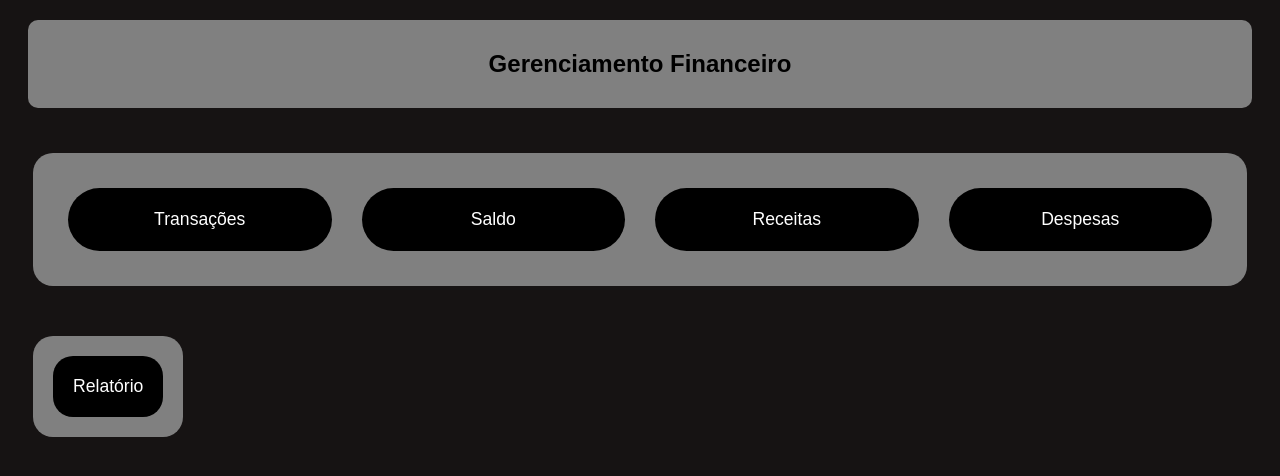
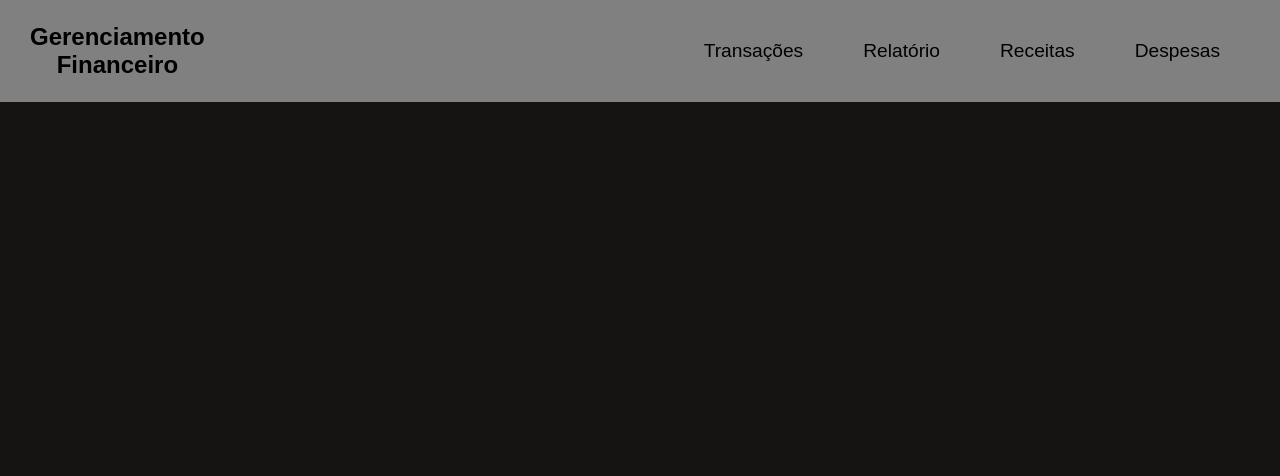
Before and after one commit to HarkyzinPROGRAMAS/Gerenciamento-Financeiro, a plain HTML site: page frontend.html in a window 1280 px wide. Drawn offline with Linux system fonts and the light colour scheme.

Commit message:
design reformulado

```diff
--- a/frontend.html
+++ b/frontend.html
@@ -8,24 +8,16 @@
     </head>
     <body>
         <section class = "titulo">
-        <header>
-            <h1>Gerenciamento Financeiro</h1>
-        </header>
-        </section>
+            <header class="header">
+                <h2>Gerenciamento <br>Financeiro</h2>
 
-        <section class = "subtitulo">
-            <div class ="botoesSUB">
-                <a href="/paginas/transacoes.html">Transações</a>
-                <a href="/paginas/saldo.html">Saldo</a>
-                <a href="/paginas/receitas.html">Receitas</a>
-                <a href="/paginas/despesas.html">Despesas</a>
-            </div>
-        </section>
-
-        <section class ="relatorios">
-            <div class ="botoesRE">
-                <button>Relatório</button>
-            </div>
+                <div class ="botoesSUB">
+                    <a href="/paginas/transacoes.html">Transações</a>
+                    <a href="/paginas/relatorio.html">Relatório</a>
+                    <a href="/paginas/receitas.html">Receitas</a>
+                    <a href="/paginas/despesas.html">Despesas</a>
+                </div>
+            </header>
         </section>
 
 
--- a/styles.css
+++ b/styles.css
@@ -1,5 +1,7 @@
 *{
     font-family: Arial, Helvetica, sans-serif;
+    padding: 0;
+    margin: 0;
 }
 
 body{
@@ -14,33 +16,26 @@ a {
 .titulo{
     text-align: center;
     color: black;
-    margin: 1.25rem;
     background-color: gray;
-    padding: 10px;
-    border-radius: 10px;
+    padding: 10px 30px 10px 30px;
 }
 
-.subtitulo{
-    text-align: center;
+.header {
     display: flex;
+    align-items: center;
+    justify-content: space-between;
 }
 
 .botoesSUB{
     display: flex;
-    gap: 20px;
-    width: 100%;
-    background-color: gray;
-    padding: 30px;
+    gap: 50px;
     border-radius: 1.25rem;
     margin: 25px;
 }
 
 .botoesSUB a{
-    color: white;
-    flex: 1;
-    background-color: rgb(0, 0, 0);
-    padding: 1.2em;
-    font-size: 1.1em;
+    color: black;
+    font-size: 1.2em;
     border: none;
     border-radius: 200px;
     margin: 0.3125rem;
@@ -49,8 +44,7 @@ a {
 
 .botoesSUB a:hover {
     cursor: pointer;
-    background-color: white;
-    color: black;
+    opacity: .5;
 }
 
 .relatorios{
```
Also changed, not shown: paginas/relatorio.html (renamed from paginas/saldo.html, +1 -1 lines).
